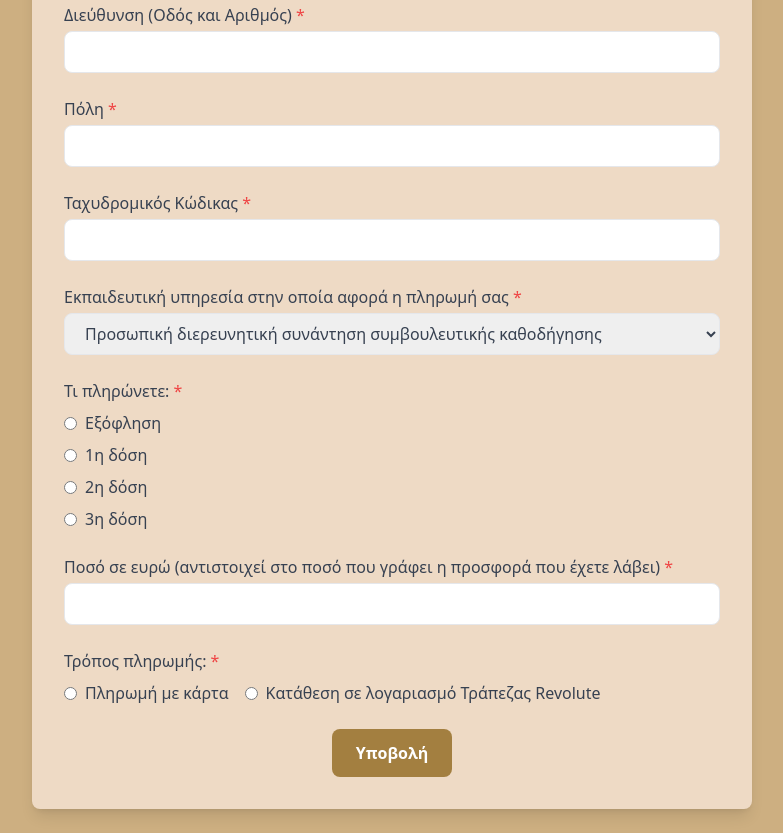
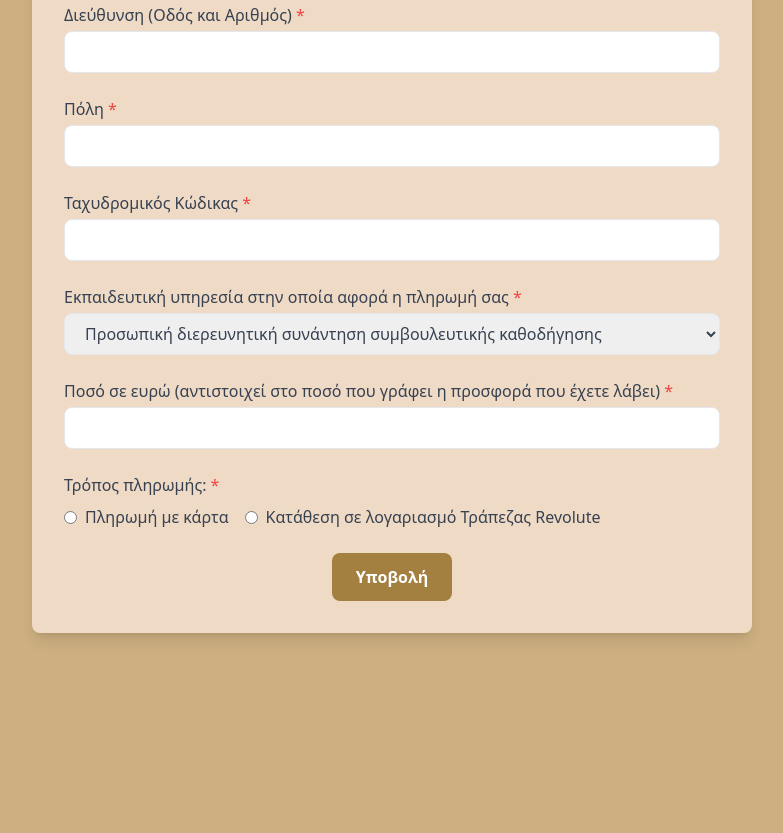
Before and after one commit to Abhinavkm/Map, a plain HTML site: page index.html in a window 1280 px wide. Shown: the part 1371-2204 px from the top of the page, without its empty margins (248-1031 px from the left). After the commit the page ends 2028 px from the top, so only its background shows below. Drawn offline with nearby package versions, Linux system fonts and the light colour scheme.

Commit message:
Update index.html

```diff
--- a/index.html
+++ b/index.html
@@ -97,57 +97,7 @@
           </select>
         </label>
 
-        <fieldset class="mt-4">
-            <legend class="block text-gray-700 font-medium">
-              Τι πληρώνετε: <span class="text-red-500">*</span>
-            </legend>
-            <div class="flex flex-col items-start space-y-2 mt-2">
-              <label class="flex items-center">
-                <input
-                  type="radio"
-                  id="Εξόφληση"
-                  name="payment_option"
-                  value="Εξόφληση"
-                  class="text-blue-500 focus:ring-blue-500"
-                  required
-                />
-                <span class="ml-2 text-gray-700">Εξόφληση</span>
-              </label>
-              <label class="flex items-center">
-                <input
-                  type="radio"
-                  id="1η δόση"
-                  name="payment_option"
-                  value="1η δόση"
-                  class="text-blue-500 focus:ring-blue-500"
-                  required
-                />
-                <span class="ml-2 text-gray-700">1η δόση</span>
-              </label>
-              <label class="flex items-center">
-                <input
-                  type="radio"
-                  id="2η δόση"
-                  name="payment_option"
-                  value="2η δόση"
-                  class="text-blue-500 focus:ring-blue-500"
-                  required
-                />
-                <span class="ml-2 text-gray-700">2η δόση</span>
-              </label>
-              <label class="flex items-center">
-                <input
-                  type="radio"
-                  id="3η δόση"
-                  name="payment_option"
-                  value="3η δόση"
-                  class="text-blue-500 focus:ring-blue-500"
-                  required
-                />
-                <span class="ml-2 text-gray-700">3η δόση</span>
-              </label>
-            </div>
-          </fieldset>
+
 
         <!--Ποσό σε ευρώ (αντιστοιχεί στο ποσό που γράφει η προσφορά που έχετε λάβει) -->
         <label class="block text-gray-700 font-medium">
```
